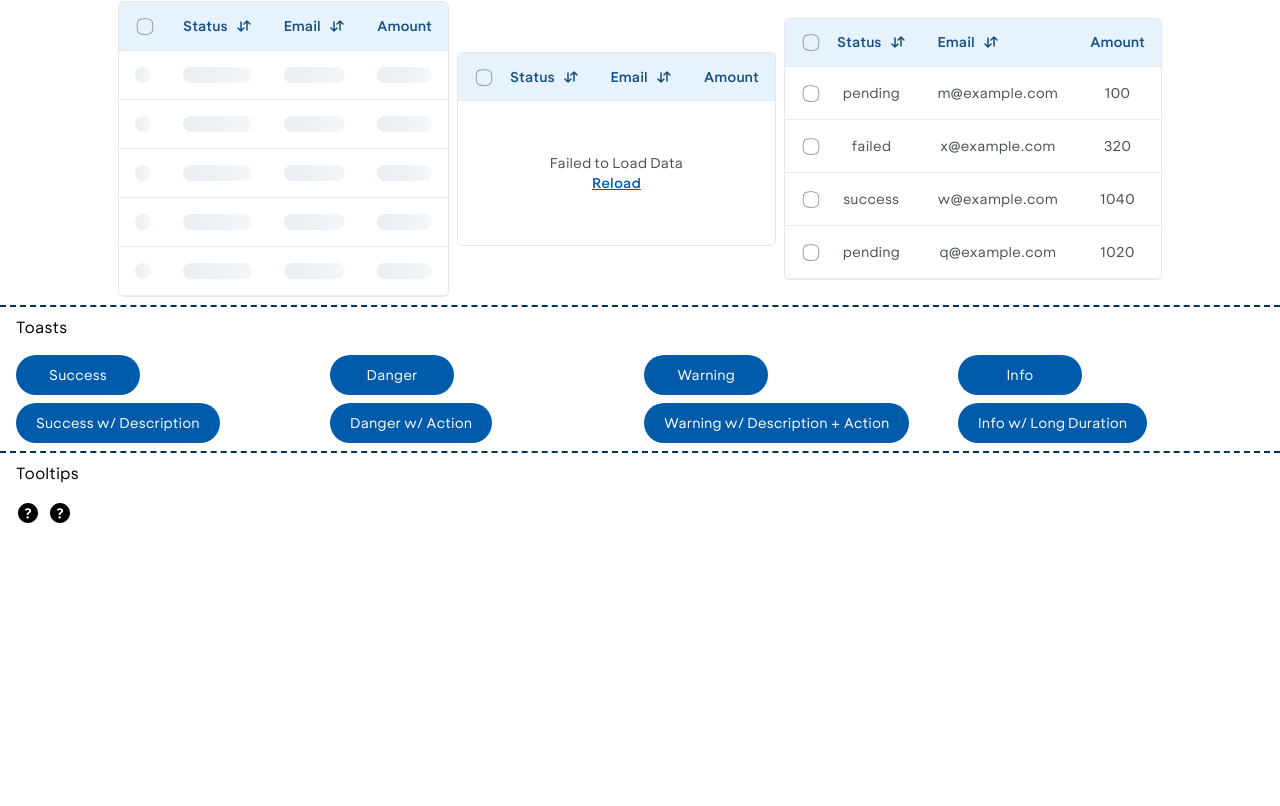
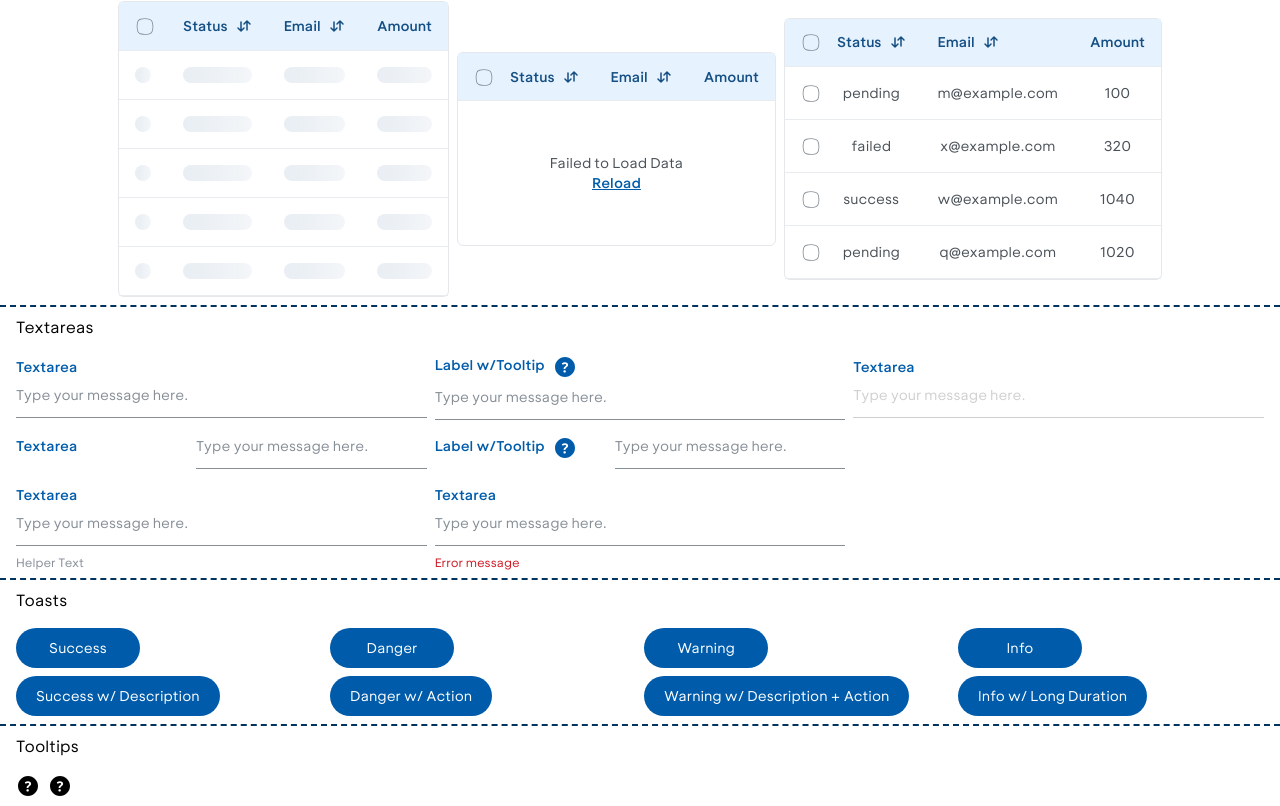
Before and after one commit to shrall/lighthouse-ui, a React (Vite) app: page / in a window 1280 px wide. Shown: the part 2789-3595 px from the top of the page. Before the commit the page ends 3322 px from the top, so only its background shows below. Built offline with nearby package versions, Linux system fonts and the light colour scheme.

Commit message:
feat: add textarea

```diff
--- /dev/null
+++ b/lib/components/ui/textarea.tsx
@@ -0,0 +1,162 @@
+"use client";
+import * as React from "react";
+import { cn } from "@/lib/utils";
+import { useImperativeHandle } from "react";
+
+interface UseAutosizeTextAreaProps {
+  textAreaRef: HTMLTextAreaElement | null;
+  minHeight?: number;
+  maxHeight?: number;
+  triggerAutoSize: string;
+}
+
+export const useAutosizeTextArea = ({
+  textAreaRef,
+  triggerAutoSize,
+  maxHeight = Number.MAX_SAFE_INTEGER,
+  minHeight = 0,
+}: UseAutosizeTextAreaProps) => {
+  const [init, setInit] = React.useState(true);
+  React.useEffect(() => {
+    // We need to reset the height momentarily to get the correct scrollHeight for the textarea
+    const offsetBorder = 2;
+    if (textAreaRef) {
+      if (init) {
+        textAreaRef.style.minHeight = `${minHeight + offsetBorder}px`;
+        if (maxHeight > minHeight) {
+          textAreaRef.style.maxHeight = `${maxHeight}px`;
+        }
+        setInit(false);
+      }
+      textAreaRef.style.height = `${minHeight + offsetBorder}px`;
+      const scrollHeight = textAreaRef.scrollHeight;
+      // We then set the height directly, outside of the render loop
+      // Trying to set this with state or a ref will product an incorrect value.
+      if (scrollHeight > maxHeight) {
+        textAreaRef.style.height = `${maxHeight}px`;
+      } else {
+        textAreaRef.style.height = `${scrollHeight + offsetBorder}px`;
+      }
+    }
+  }, [textAreaRef, triggerAutoSize]);
+};
+
+export type AutosizeTextAreaRef = {
+  textArea: HTMLTextAreaElement;
+  maxHeight: number;
+  minHeight: number;
+};
+
+type AutosizeTextAreaProps = {
+  container?: { className?: string };
+  errorMessage?: string;
+  helperText?: string;
+  alignment?: "vertical" | "horizontal";
+  label?: string;
+  maxHeight?: number;
+  minHeight?: number;
+  tooltip?: React.ReactNode;
+} & React.TextareaHTMLAttributes<HTMLTextAreaElement>;
+
+export const Textarea = React.forwardRef<
+  AutosizeTextAreaRef,
+  AutosizeTextAreaProps
+>(
+  (
+    {
+      maxHeight = 105,
+      minHeight = 30,
+      container,
+      label,
+      alignment = "vertical",
+      className,
+      onChange,
+      value,
+      tooltip,
+      errorMessage,
+      helperText,
+      disabled,
+      ...props
+    }: AutosizeTextAreaProps,
+    ref: React.Ref<AutosizeTextAreaRef>,
+  ) => {
+    const textAreaRef = React.useRef<HTMLTextAreaElement | null>(null);
+    const [triggerAutoSize, setTriggerAutoSize] = React.useState("");
+
+    useAutosizeTextArea({
+      textAreaRef: textAreaRef.current,
+      triggerAutoSize: triggerAutoSize,
+      maxHeight,
+      minHeight,
+    });
+
+    useImperativeHandle(ref, () => ({
+      textArea: textAreaRef.current as HTMLTextAreaElement,
+      focus: () => textAreaRef.current?.focus(),
+      maxHeight,
+      minHeight,
+    }));
+
+    React.useEffect(() => {
+      setTriggerAutoSize(value as string);
+    }, [props?.defaultValue, value]);
+
+    return (
+      <div
+        className={cn(
+          "lui-flex lui-w-full lui-items-start",
+          alignment === "vertical" && "lui-flex-col lui-gap-y-2",
+          alignment === "horizontal" && "lui-flex-row lui-gap-x-6",
+          container && container.className,
+        )}
+      >
+        {label && (
+          <div
+            className={cn(
+              "lui-flex lui-items-start lui-gap-x-2",
+              alignment === "horizontal" &&
+                "lui-min-w-[156px] lui-max-w-[156px]",
+            )}
+          >
+            <label
+              htmlFor={props.name}
+              className="lui-text-start lui-text-sm lui-font-semibold lui-text-ocean-primary-10 lui-break-anywhere"
+            >
+              {label}
+            </label>
+            {tooltip && tooltip}
+          </div>
+        )}
+        <textarea
+          {...props}
+          value={value}
+          ref={textAreaRef}
+          className={cn(
+            "lui-flex lui-w-full lui-resize-none disabled:lui-bg-transparent",
+            "lui-border-b lui-border-ocean-dark-10 focus:lui-border-ocean-primary-10 disabled:lui-border-ocean-light-40",
+            "lui-text-sm lui-text-ocean-dark-30 placeholder:lui-text-ocean-dark-10 disabled:lui-text-ocean-light-40 disabled:placeholder:lui-text-ocean-light-40",
+            "focus-visible:lui-outline-none",
+            className,
+          )}
+          onChange={(e) => {
+            setTriggerAutoSize(e.target.value);
+            onChange?.(e);
+          }}
+          disabled={disabled}
+        />
+        {(errorMessage || helperText) && (
+          <span
+            className={cn(
+              "lui-text-xs lui-text-ocean-dark-10",
+              disabled && "lui-text-ocean-light-40",
+              errorMessage && "lui-text-ocean-danger-20",
+            )}
+          >
+            {errorMessage ? errorMessage : helperText}
+          </span>
+        )}
+      </div>
+    );
+  },
+);
+Textarea.displayName = "Textarea";
--- a/src/App.tsx
+++ b/src/App.tsx
@@ -12,6 +12,7 @@ import Paginations from "./pages/Paginations";
 import Checkboxes from "./pages/Checkboxes";
 import Chips from "./pages/Chips";
 import Selects from "./pages/Selects";
+import Textareas from "./pages/Textareas";
 
 function App() {
   return (
@@ -28,6 +29,7 @@ function App() {
       <Paginations />
       <Selects />
       <Tables />
+      <Textareas />
       <Toasts />
       <Tooltips />
     </div>
--- /dev/null
+++ b/src/pages/Textareas.tsx
@@ -0,0 +1,83 @@
+import { Textarea } from "@/components/ui/textarea";
+import { Icon } from "@/components/ui/icon";
+import { Tooltip } from "@/components/ui/tooltip";
+
+function Textareas() {
+  return (
+    <div className="lui-flex lui-flex-col lui-gap-y-4 lui-px-4 lui-py-2">
+      <h3>Textareas</h3>
+      <div className="lui-grid lui-grid-cols-3 lui-items-center lui-justify-center lui-gap-2 lui-text-center">
+        <Textarea label="Textarea" placeholder="Type your message here." />
+        <Textarea
+          placeholder="Type your message here."
+          label="Label w/Tooltip"
+          tooltip={
+            <Tooltip
+              trigger={
+                <Icon
+                  name="question-filled"
+                  className="lui-text-ocean-primary-10"
+                />
+              }
+              side="top"
+              title="Tooltip Title"
+            >
+              <p>
+                Lorem ipsum dolor sit amet, consectetuer adipiscing elit. Aenean
+                commodo ligula eget dolor.
+              </p>
+            </Tooltip>
+          }
+        />
+        <Textarea
+          label="Textarea"
+          placeholder="Type your message here."
+          disabled
+        />
+      </div>
+      <div className="lui-grid lui-grid-cols-3 lui-items-center lui-justify-center lui-gap-2 lui-text-center">
+        <Textarea
+          label="Textarea"
+          placeholder="Type your message here."
+          alignment="horizontal"
+        />
+        <Textarea
+          placeholder="Type your message here."
+          alignment="horizontal"
+          label="Label w/Tooltip"
+          tooltip={
+            <Tooltip
+              trigger={
+                <Icon
+                  name="question-filled"
+                  className="lui-text-ocean-primary-10"
+                />
+              }
+              side="top"
+              title="Tooltip Title"
+            >
+              <p>
+                Lorem ipsum dolor sit amet, consectetuer adipiscing elit. Aenean
+                commodo ligula eget dolor.
+              </p>
+            </Tooltip>
+          }
+        />
+      </div>
+      <div className="lui-grid lui-grid-cols-3 lui-items-center lui-justify-center lui-gap-2 lui-text-center">
+        <Textarea
+          label="Textarea"
+          placeholder="Type your message here."
+          helperText="Helper Text"
+        />
+        <Textarea
+          label="Textarea"
+          placeholder="Type your message here."
+          errorMessage="Error message"
+        />
+      </div>
+    </div>
+  );
+}
+
+export default Textareas;
```
Also changed, not shown: lib/index.ts (+3 -9 lines).
